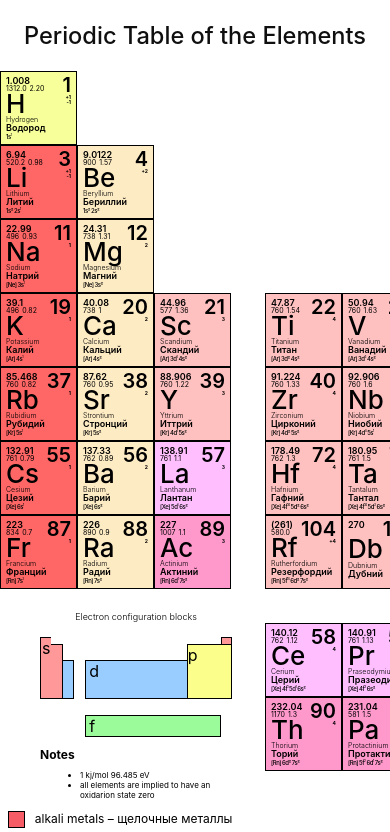
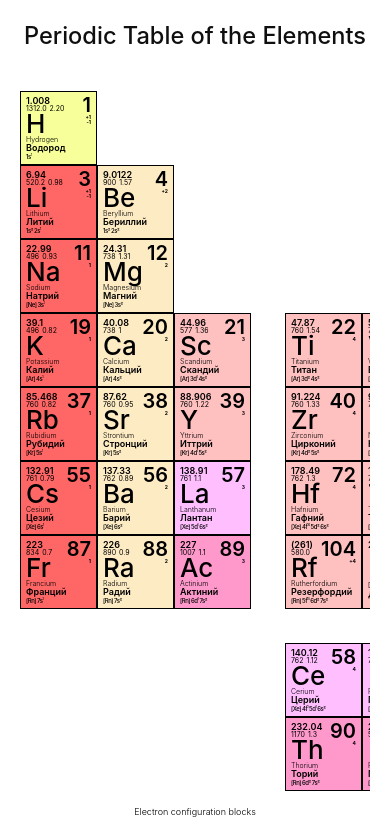
Before and after one commit to cyberkesa/Mendeleev, a React (Create React App) app: page / in a window 390 px wide. Shown: the top 832 px of the page. Built offline with nearby package versions, Linux system fonts and the light colour scheme.

Commit message:
Update Adaptive.css

```diff
--- a/src/Adaptive.css
+++ b/src/Adaptive.css
@@ -2,9 +2,19 @@
   .periodic-table {
     overflow-x: scroll;
     justify-content: initial;
+    margin: 30px 20px 10px;
   }
 
   .iron-element {
     display: none;
   }
+  .e-conf-table {
+    margin: auto;
+    width: auto;
+    padding-inline-start: 0;
+    margin: 0 auto;
+  }
+  .mini-table {
+    padding: 10px;
+  }
 }
--- a/src/PeriodicTable.css
+++ b/src/PeriodicTable.css
@@ -9,10 +9,6 @@
   border: 0.1px solid #000000;
   padding: 5px;
   cursor: pointer;
-  /* max-width: 65px;
-  max-height: 62px;
-  min-width: 65px;
-  min-height: 62px; */
   height: 62px;
   width: 65px;
   position: relative;
```
